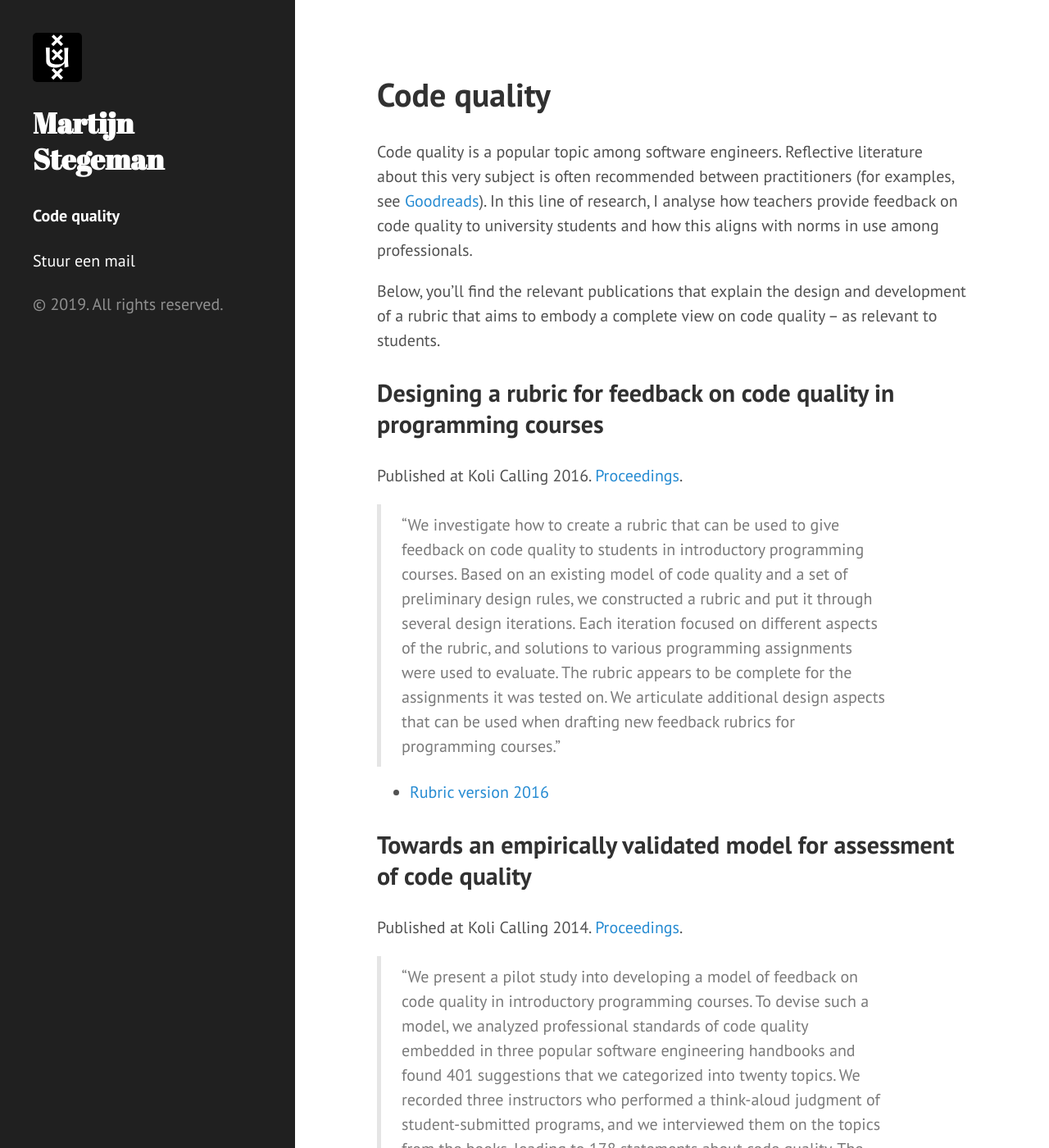
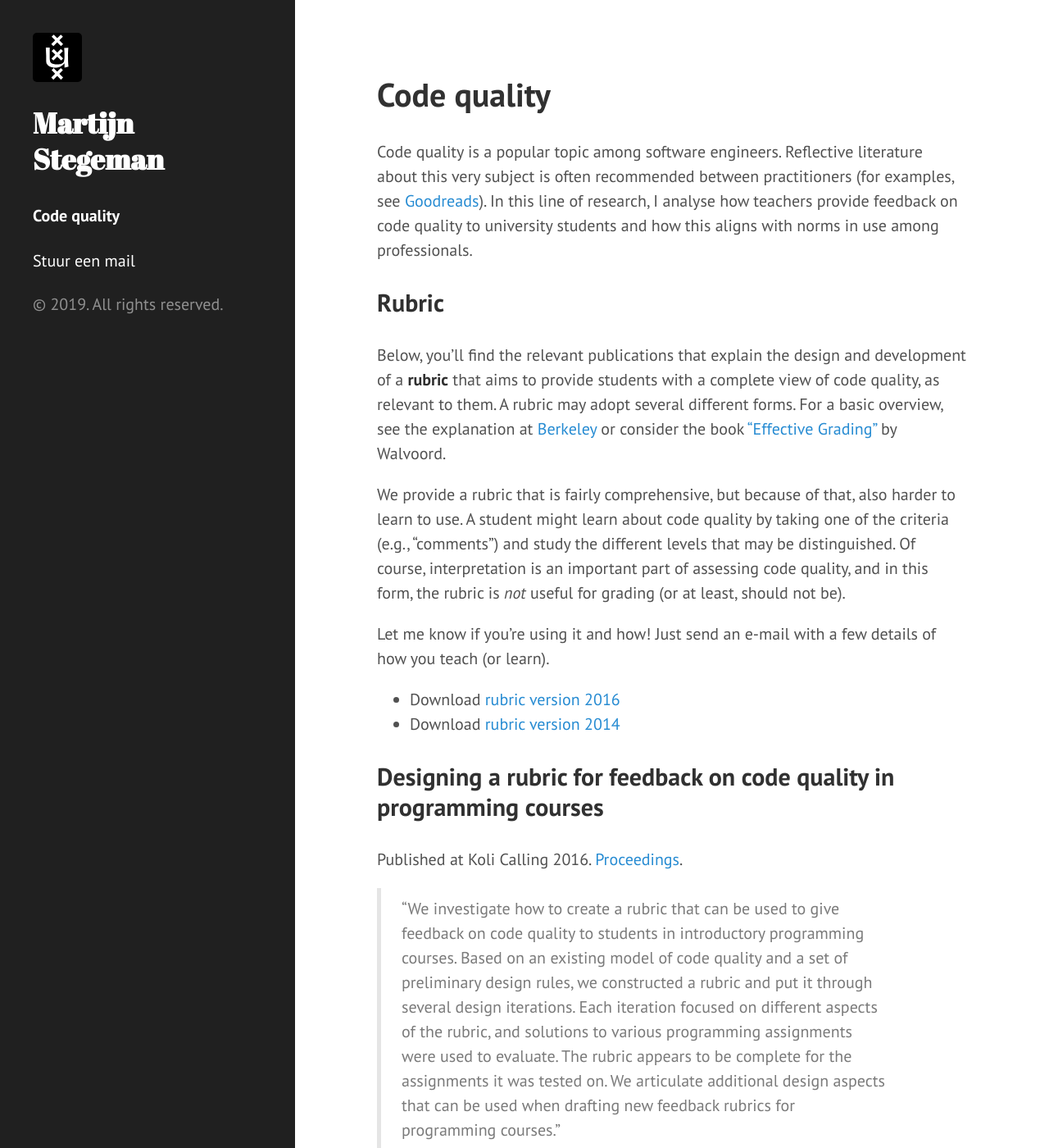
Before and after one commit to stgm/public_html, a Jekyll site: the page built from quality/index.md, in a window 1280 px wide and 1400 px high. Shown: the whole window at 82% size. Built offline with Jekyll 4.4.1, drawn with Linux system fonts in a browser that asks for light colours; our own code applies the rules of GitHub Pages for plain Markdown files.

Commit message:
more expl

```diff
--- a/quality/index.md
+++ b/quality/index.md
@@ -8,7 +8,16 @@ nav: main
 
 Code quality is a popular topic among software engineers. Reflective literature about this very subject is often recommended between practitioners (for examples, see [Goodreads](https://www.goodreads.com/shelf/show/programming)). In this line of research, I analyse how teachers provide feedback on code quality to university students and how this aligns with norms in use among professionals.
 
-Below, you'll find the relevant publications that explain the design and development of a rubric that aims to embody a complete view on code quality -- as relevant to students.
+## Rubric
+
+Below, you'll find the relevant publications that explain the design and development of a **rubric** that aims to provide students with a complete view of code quality, as relevant to them. A rubric may adopt several different forms. For a basic overview, see the explanation at [Berkeley](https://teaching.berkeley.edu/resources/assessment-and-evaluation/design-assessment/rubrics) or consider the book ["Effective Grading"](https://www.amazon.com/Effective-Grading-2e-Barbara-Walvoord/dp/0470502150) by Walvoord.
+
+We provide a rubric that is fairly comprehensive, but because of that, also harder to learn to use. A student might learn about code quality by taking one of the criteria (e.g., "comments") and study the different levels that may be distinguished. Of course, interpretation is an important part of assessing code quality, and in this form, the rubric is *not* useful for grading (or at least, should not be).
+
+Let me know if you're using it and how! Just send an e-mail with a few details of how you teach (or learn).
+
+- Download [rubric version 2016](rubric2016.pdf)
+- Download [rubric version 2014](rubric2014.pdf)
 
 ## Designing a rubric for feedback on code quality in programming courses
 
```
Also changed, not shown: other parts of quality/index.md (+0 -4 lines).
